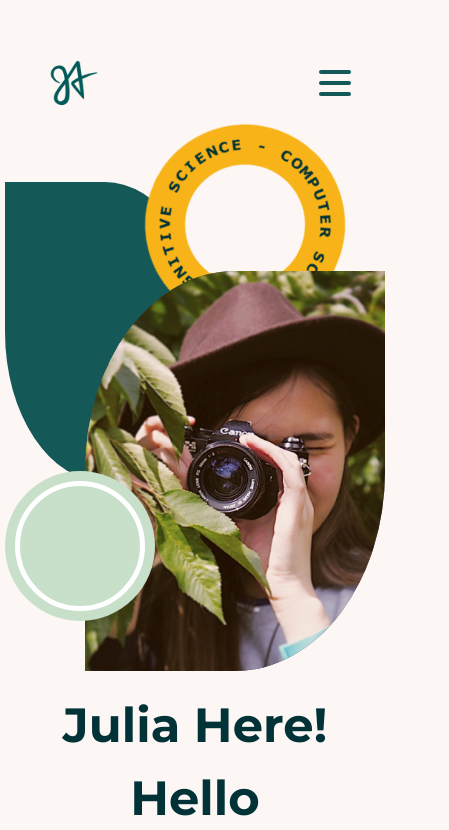
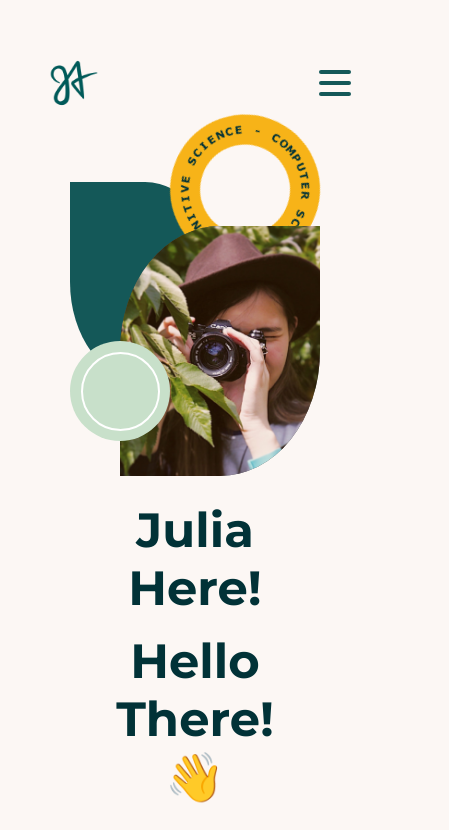
Before and after one commit to juliaalberto/julia_alberto, a React (Create React App) app: page /work in a window 390 px wide. Shown: the top 830 px of the page, 449 px wide, since content can reach past the window. Built offline with nearby package versions, Linux system fonts and the light colour scheme.

Commit message:
Changes to About and Nav

```diff
--- a/src/components/About/AboutRight/AboutRight.css
+++ b/src/components/About/AboutRight/AboutRight.css
@@ -50,3 +50,43 @@
     border-radius: 55em 55em 0em 0em;
 
 }
+
+/* Tablet */
+@media (max-width: 820px) {
+
+}
+
+/* Phone */
+@media (max-width: 414px) {
+    .AboutRightContainer{
+        margin: 0;
+    }
+
+    .AboutCircle{
+        width:75px;
+        height: 75px;
+        margin-left: 235px;
+        margin-top: 0px;
+        border: 30px solid #C8E0CA;
+    }
+
+    .AboutLeaf{
+        width: 150px;
+        height: 150px;
+        margin-bottom: 30px;
+        margin-left:35px;
+
+    }
+
+    .AboutLeafDesign{
+        width:200px;
+        height: 300px;
+        margin-top:-250px;
+        margin-left:100px;
+    }
+    .AboutLeafInsideDesign{
+        width: 150px;
+        height: 250px;
+        border: 4px solid white;
+    }
+}
--- a/src/components/Home/LandingRight/LandingRight.css
+++ b/src/components/Home/LandingRight/LandingRight.css
@@ -91,6 +91,34 @@
 }
 
 /* Phone */
-/* @media (max-width: 414px) {
+@media (max-width: 414px) {
+    .LeafImage{
+        height: 250px;
+        width:200px;
+        margin-left:50px;
     }
-} */
+    .CircleText{
+        width: 150px;
+        margin-left: 100px;
+        margin-bottom: 5px;
+    }
+
+.LeafDesign{
+    height: 200px;
+    width:150px;
+    margin-bottom: -335px;
+}
+
+.CircleImage{
+    width: 100px;
+    height: 100px;
+    margin-bottom: -215px;
+}
+
+.typewrite{
+    height: 75px;
+    width: 75px;
+    font-size: 30px;
+    border: 2px solid white;
+}
+}
--- a/src/components/NavBar/NavBar.css
+++ b/src/components/NavBar/NavBar.css
@@ -107,7 +107,7 @@
   .toplinkscontainer{
     position:absolute;
     width: 100px;
-    margin-top: 50px;
+    margin-top: 40px;
     padding: 10px;
   }
 
--- a/src/pages/About/about.css
+++ b/src/pages/About/about.css
@@ -31,5 +31,7 @@
         flex-direction: column-reverse;
         justify-content: center;
         align-items: center;
+        padding: 3em 0;
+        width:100%;
     }
 }
```
